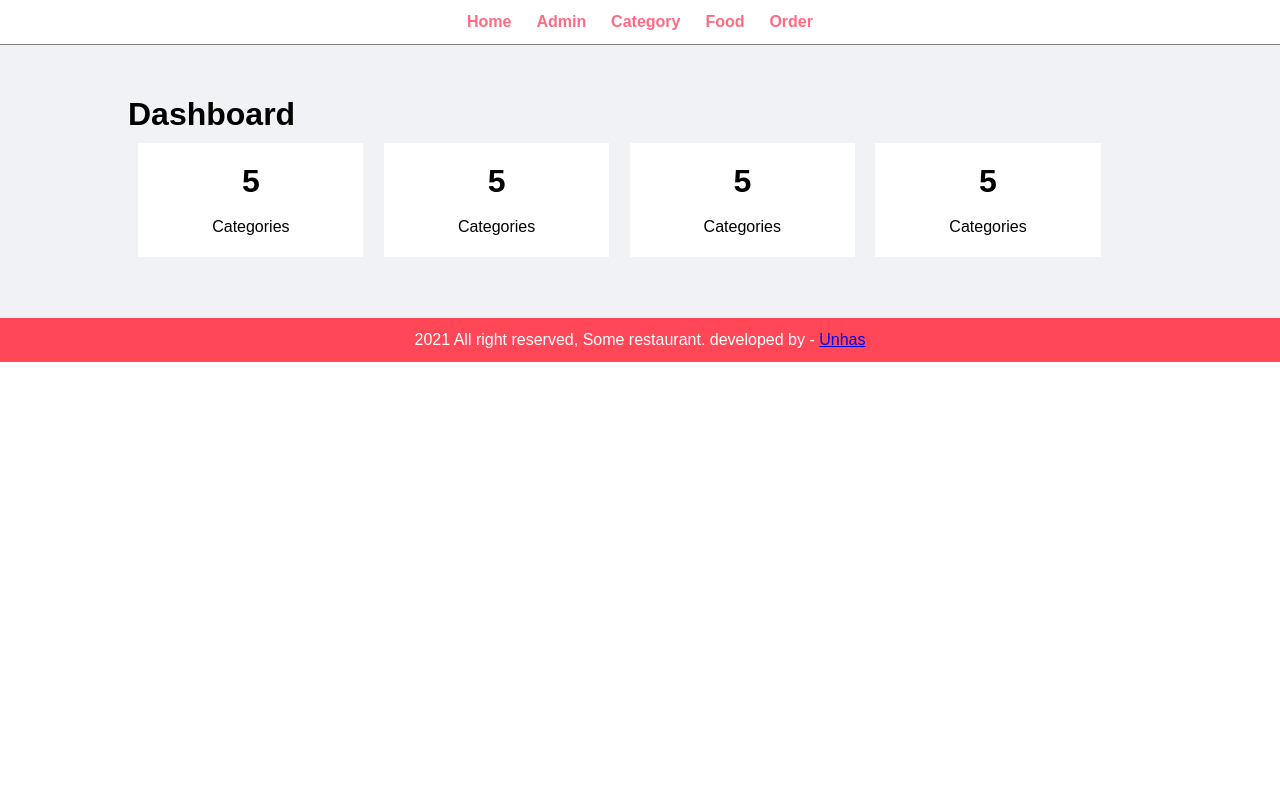
After one commit to andibesseadya/Tugas-Sistem-Informasi-Kelompok-4, a PHP site: page /admin/index.php in a window 1280 px wide. The commit adds this page. Run offline with PHP 8.4, Linux system fonts and the light colour scheme.

Commit message:
membuat database dan tampilan awal admin

```diff
--- /dev/null
+++ b/admin/index.php
@@ -0,0 +1,31 @@
+<?php include('partials/menu.php'); ?>
+      <div class="main-content">
+          <div class="wrapper">
+              <h1>Dashboard</h1>
+             <div class="col-4 text-center">
+                 <h1>5</h1>
+
+                 <br/>
+                 Categories
+             </div>
+             <div class="col-4 text-center">
+                 <h1>5</h1>
+                 <br/>
+                 Categories
+             </div>
+             <div class="col-4 text-center">
+                 <h1>5</h1>
+                 <br/>
+                 Categories
+             </div>
+             <div class="col-4 text-center">
+                 <h1>5</h1>
+                 <br/>
+                 Categories
+             </div>
+             <div class="clearfix"></div>
+          </div>
+
+      </div>
+
+      <?php include('partials/footer.php') ?>
--- /dev/null
+++ b/admin/partials/footer.php
@@ -0,0 +1,9 @@
+<div class="footer">
+          <div class="wrapper">
+          <p class="text-center">2021 All right reserved, Some restaurant. developed by - <a href="#">Unhas </a></p>
+          </div>
+
+      </div>
+    </body>
+
+</html>
--- /dev/null
+++ b/admin/partials/menu.php
@@ -0,0 +1,19 @@
+<html>
+    <head>
+    <title>food order website - home page</title>
+
+    <link rel="stylesheet" href="../css/admin.css">
+    </head>
+    <body>
+      <div class="menu text-center">
+          <div class="wrapper">
+          <ul>
+              <li><a href="index.php">Home</a></li>
+              <li><a href="manage-admin.php">Admin</a></li>
+              <li><a href="manage-category.php">Category</a></li>
+              <li><a href="manage-food.php">Food</a></li>
+              <li><a href="manage-order.php">Order</a></li>
+          </ul>
+          </div>
+
+      </div>
--- /dev/null
+++ b/css/admin.css
@@ -0,0 +1,58 @@
+*{
+    margin: 0;
+    padding: 0;
+    font-family: Arial, Helvetica, sans-serif;
+}
+
+.wrapper{
+    padding: 1%;
+    width: 80%;
+    margin: 0 auto;
+}
+
+.text-center{
+    text-align: center;
+}
+.clearfix{
+    float: none;
+    clear: both;
+}
+/* css untuk menu */
+.menu{
+    border-bottom: 1px solid grey;
+}
+.menu ul{
+    list-style-type: none;
+}
+.menu ul li{
+    display: inline;
+    padding: 1%;
+}
+.menu ul li a{
+    text-decoration: none;
+    font-weight: bold;
+    color: #ff6b81;
+}
+.menu ul li a:hover{
+    color: #ff4757;
+}
+
+/* css untuk main-content */
+.main-content{
+    background-color: #f1f2f6;
+    padding: 3% 0;
+}
+.col-4{
+    width:18%;
+    background-color: white;
+    margin: 1%;
+    padding: 2%;
+    float: left;
+}
+
+
+/* css untuk footer */
+.footer{
+    background-color: #ff4757;
+    color: white;
+}
```
Also changed, not shown: admin/manage-admin.php (added, +10 -0 lines), admin/manage-category.php (added, +9 -0 lines), admin/manage-food.php (added, +9 -0 lines), admin/manage-order.php (added, +9 -0 lines), css/style.css (line endings or trailing spaces).
